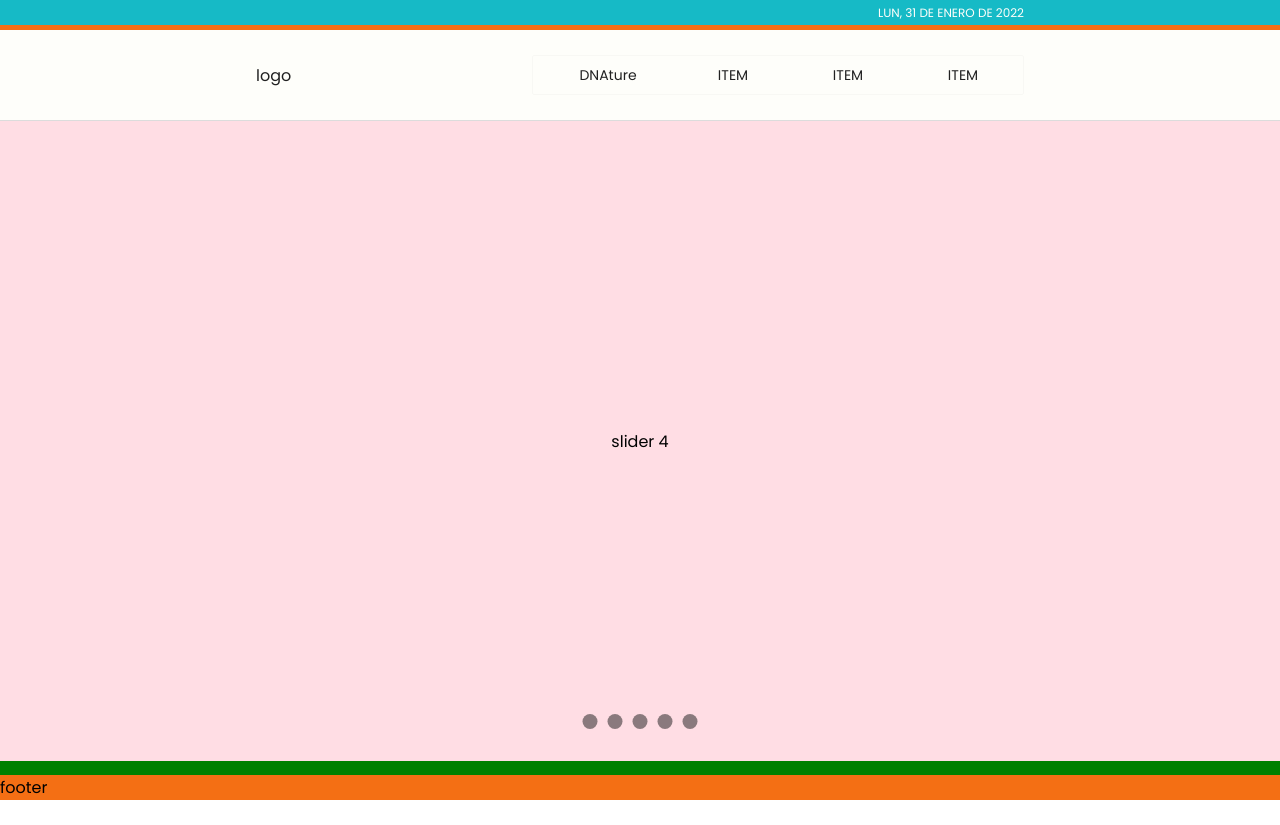
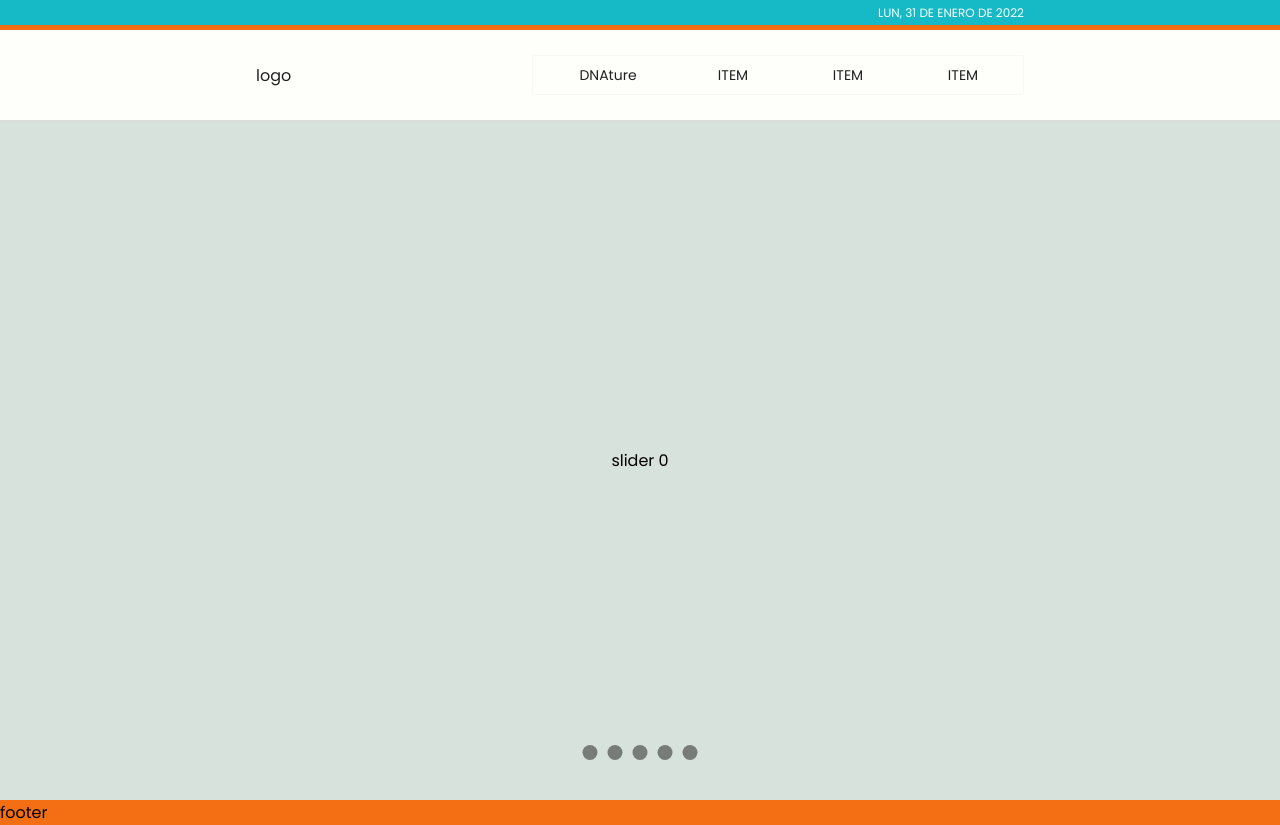
Before and after one commit to julzel/dnature_next, a Next.js app: page / in a window 1280 px wide. Before the commit the page ends 800 px from the top, so only its background shows below. Built offline with nearby package versions, Linux system fonts and the light colour scheme.

Commit message:
added home components to folder structure

```diff
--- a/components/Slider/Slide/Slide.module.scss
+++ b/components/Slider/Slide/Slide.module.scss
@@ -4,10 +4,6 @@
     justify-content: center;
     height: 100%;
     width: 100%;
-    left: 0;
-    top: 0;
     flex-shrink: 0;
-    position: absolute;
-    left: 0;
-    top: 0;
+    transition: transform 500ms ease-out;
 }
--- a/components/Slider/Slide/index.js
+++ b/components/Slider/Slide/index.js
@@ -3,12 +3,15 @@ import React from 'react';
 // local imports
 import styles from './Slide.module.scss'
 
-const Slide = ({ slide }) => {
+const Slide = ({ slide, currentSlide }) => {
+    // TODO
+    // calcular la diferencia entre currentSlide and nextSlide
     return (
         <div
             className={styles.slide}
             style={{
-                backgroundColor: slide.backgroundColor
+                backgroundColor: slide.backgroundColor,
+                transform: `translateX(${-currentSlide * 100}vw)`
             }}
         >
             {slide.text}
--- a/components/Slider/Slider.module.scss
+++ b/components/Slider/Slider.module.scss
@@ -1,14 +1,12 @@
 .slider {
     background-color: white;
     border-top: 1px solid rgba(21, 21, 21, 0.15);
-    position: relative;
+    height: calc(100vh - 120px);
 
     .container{
-        overflow: hidden;
-        height: 0;
+        height: 100%;
         display: flex;
         flex-wrap: nowrap;
-        transition: transform 500ms ease-in-out;
-        padding-top: 50%;
+        overflow: hidden;
     }
 }
--- a/components/Slider/index.js
+++ b/components/Slider/index.js
@@ -34,26 +34,22 @@ const slides = [
 ]
 
 const Slider = () => {
-    const [currentSlidePosition, setCurrentSlidePosition] = useState(0)
+    const [currentSlide, setCurrentSlide] = useState(0)
 
     const onBulletClick = newCurrentSlide => {
-        if (currentSlidePosition !== newCurrentSlide) {
-            setCurrentSlidePosition(newCurrentSlide * 100)
+        if (currentSlide !== newCurrentSlide) {
+            setCurrentSlide(newCurrentSlide)
         }
     }
 
     return (
         <div className={styles.slider}>
-            <div
-                className={styles.container}
-                style={{
-                    transform: `translateX(${-currentSlidePosition}vw)`
-                }}
-            >
+            <div className={styles.container}>
                 {slides.map(slide => (
                     <Slide
                         key={slide.id}
                         slide={slide}
+                        currentSlide={currentSlide}
                     />
                 ))}
             </div>
```
Also changed, not shown: components/Home/ContactForm/index.js (added, +11 -0 lines), components/Home/OurDiet/index.js (added, +11 -0 lines), components/Home/OurIngredients/index.js (added, +11 -0 lines), components/Home/ContactForm/ContactForm.module.scss (added), components/Home/OurDiet/OurDiet.module.scss (added), components/Home/OurIngredients/OurIngredients.module.scss (added).
